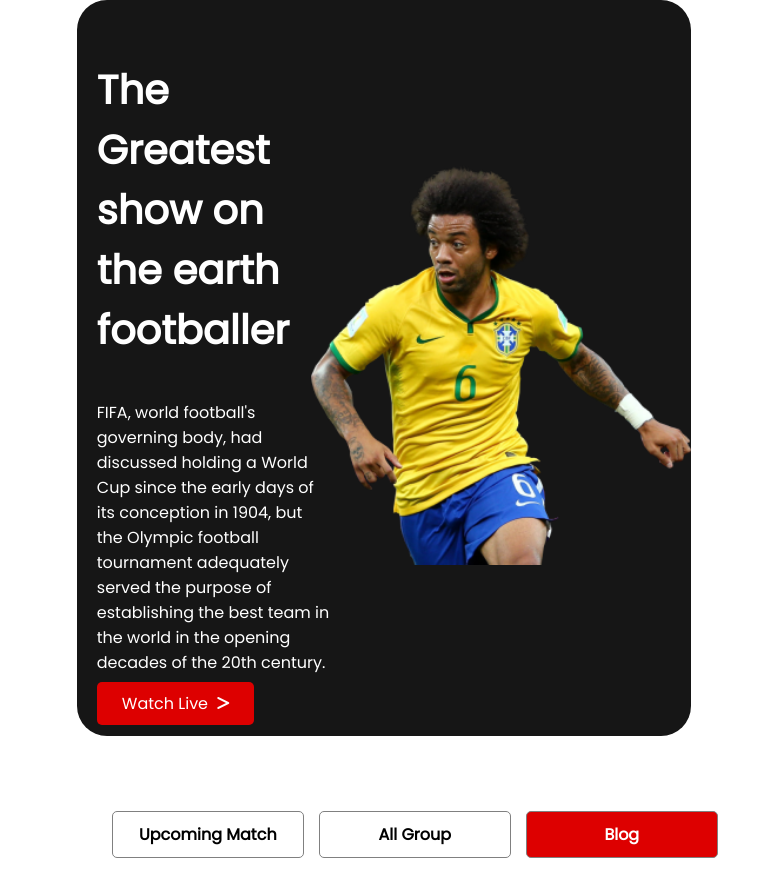
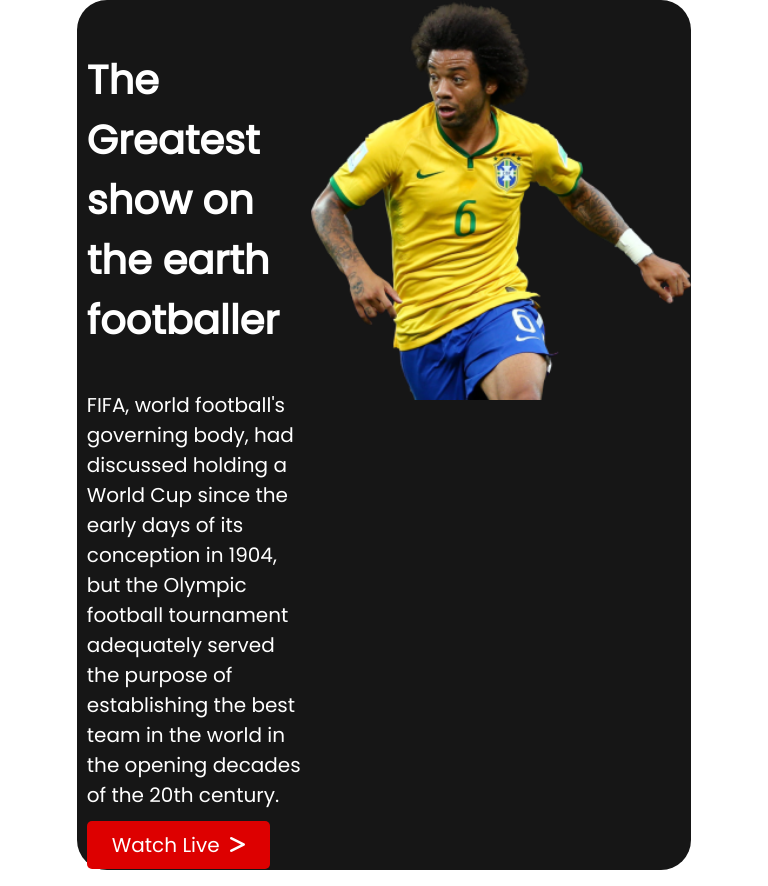
Before and after one commit to md-riazul-islam/assignment-2, a plain HTML site: page index.html in a window 768 px wide. Shown: the top 886 px of the page. Drawn offline with Linux system fonts and the light colour scheme; a web font is replaced by a local one.

Commit message:
fast commit

```diff
--- a/index.html
+++ b/index.html
@@ -14,14 +14,11 @@
     <section class="container">
         <article class="header-text">
            <div class="sub-text">
-           <div>
             <h1>The Greatest show on <br> the earth footballer</h1>
             <p>FIFA, world football's governing body, had discussed holding a World Cup since the early days of its conception in 1904, but the Olympic football tournament adequately served the purpose of establishing the best team in the world in the opening decades of the 20th century.</p>
             <a class="link-button" href="" >Watch Live  <span class="right-arro"><i class="fa-solid fa-greater-than"></i></span></a>
            </div>
-           </div>
-        </article>
-        <article class="banner">
+
             <div class="sub-banner">
                 <img src="image/Banner Image.png" alt="">
             </div>
--- a/style.css
+++ b/style.css
@@ -6,17 +6,18 @@ body{
     font-family: 'Poppins', sans-serif;
     margin: 0;
 }
-
-/* common style */
-section{
+main{
     width: 80%;
     margin: 0px auto;
 }
+/* common style */
+/* section{
+    width: 80%;
+    margin: 0px auto;
+} */
 
 .container{
-    display: flex;
-    justify-content: center;
-    align-items: center;
+
     background-color: #161616;
     border-radius: 30px;
     margin-bottom: 50px;
@@ -26,18 +27,15 @@ section{
 /* header aria style */
 .header-text{
     width: 100%;
+    display: flex;
 }
-.banner{
-    width: 100%;
+
+
+.sub-text {
+   margin: 10px;
+
 }
-.sub-banner{
-    width: 100%;
-}
-.sub-text {
-    width: 100%;
-    margin: 10px;
-    padding: 10px 10px;
-}
+
 
 .sub-text, h1, p{
     color: #ffffff;
@@ -45,9 +43,7 @@ section{
 .sub-text h1{
     font-size: 40px;
 }
-.sub-text p{
-    font-size: 16px;
-}
+
 .sub-banner img{
     height: 400px;
 }
@@ -81,8 +77,7 @@ section{
     border-radius: 10px;
  }
  .match-link-button{
-    /* width: 200px; */
-    /* height: 64px; */
+
     text-decoration: none;
     display: inline-block;
     color:black;
@@ -155,7 +150,9 @@ hr{
 
 /* responsive style start */
 /* tablet */
-@media screen and (min-width:578px) and  (max-width:992px){
+@media screen and (min-width:668px) and  (max-width:992px){
+
+
     .footballers{
         display: block;
     }
@@ -164,10 +161,15 @@ hr{
 
     }
     .sub-match-update{
+        width: 100%;
         background-color: white;
         display: flex;
         flex-direction: row;
 
+    }
+    .match-link-button{
+        display: inline-block;
+        text-align: center;
     }
 
     .sub-match-update li a{
@@ -181,10 +183,20 @@ hr{
         text-align: center;
     }
 
+   .sub-text , h1{
+    font-size: 20px;
+   }
+
 }
-@media screen and (max-width:577px) {
+@media screen and (max-width:667px) {
     .players{
         grid-template-columns: repeat(1, 1fr);
+    }
+    .container{
+        display: block;
+    }
+    .link-button{
+        margin: 0px auto;
     }
     .footballers{
         display: block;
```
